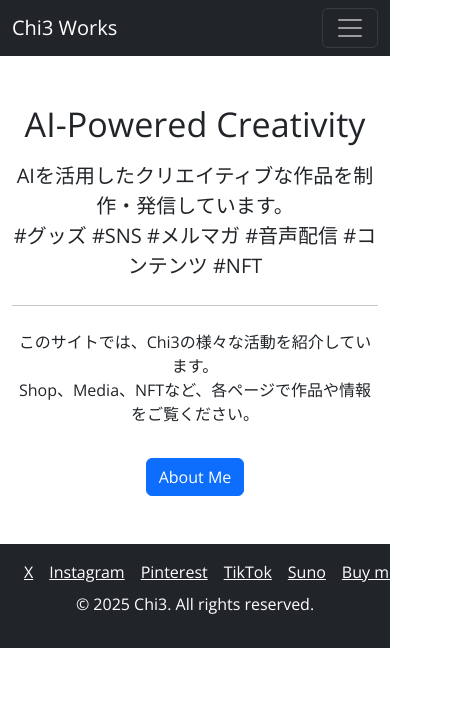
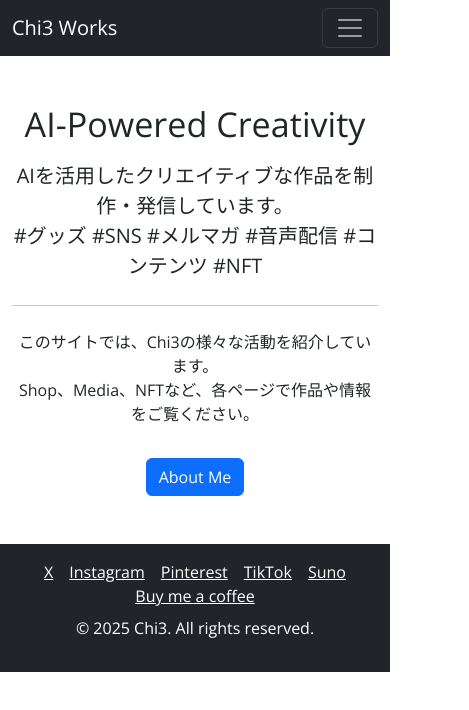
Before and after one commit to chi3jp/works, a React (Create React App) app: page / in a window 390 px wide. Shown: the top 710 px of the page, 469 px wide, since content can reach past the window. Built offline with nearby package versions, Linux system fonts and the light colour scheme.

Commit message:
Feat: Implement responsive footer SNS links for mobile display

```diff
--- a/src/App.js
+++ b/src/App.js
@@ -40,12 +40,14 @@
           </Routes>
         </main>
         <footer className="bg-dark text-white text-center p-3 mt-4">
+          <div className="d-flex flex-wrap justify-content-center mb-2">
             <a href="https://twitter.com/chi3_jp" target="_blank" rel="noopener noreferrer" className="text-white mx-2">X</a>
             <a href="https://www.instagram.com/chi3jp_aiart/" target="_blank" rel="noopener noreferrer" className="text-white mx-2">Instagram</a>
             <a href="https://www.pinterest.jp/chi3_jp/" target="_blank" rel="noopener noreferrer" className="text-white mx-2">Pinterest</a>
             <a href="https://www.tiktok.com/@chi3jp" target="_blank" rel="noopener noreferrer" className="text-white mx-2">TikTok</a>
             <a href="https://suno.com/@chi3jp" target="_blank" rel="noopener noreferrer" className="text-white mx-2">Suno</a>
             <a href="https://buymeacoffee.com/chi3jp" target="_blank" rel="noopener noreferrer" className="text-white mx-2 no-wrap">Buy me a coffee</a>
+          </div>
           <p className="mt-2">&copy; 2025 Chi3. All rights reserved.</p>
         </footer>
       </div>
```
Lines whose indentation alone changed are shown as unchanged.
